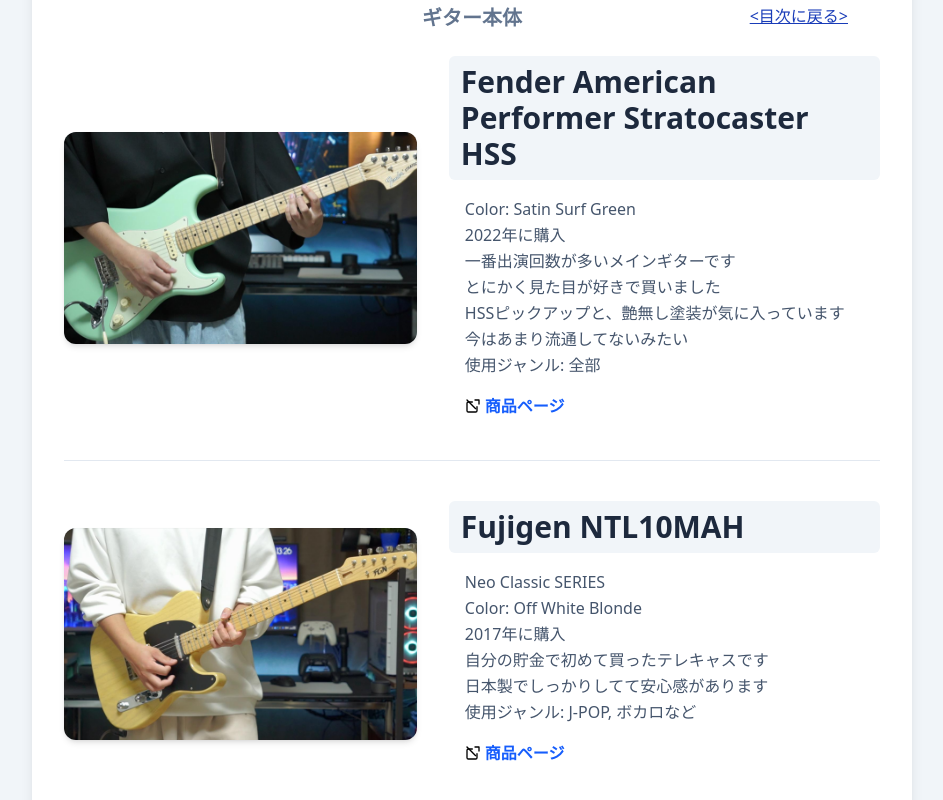
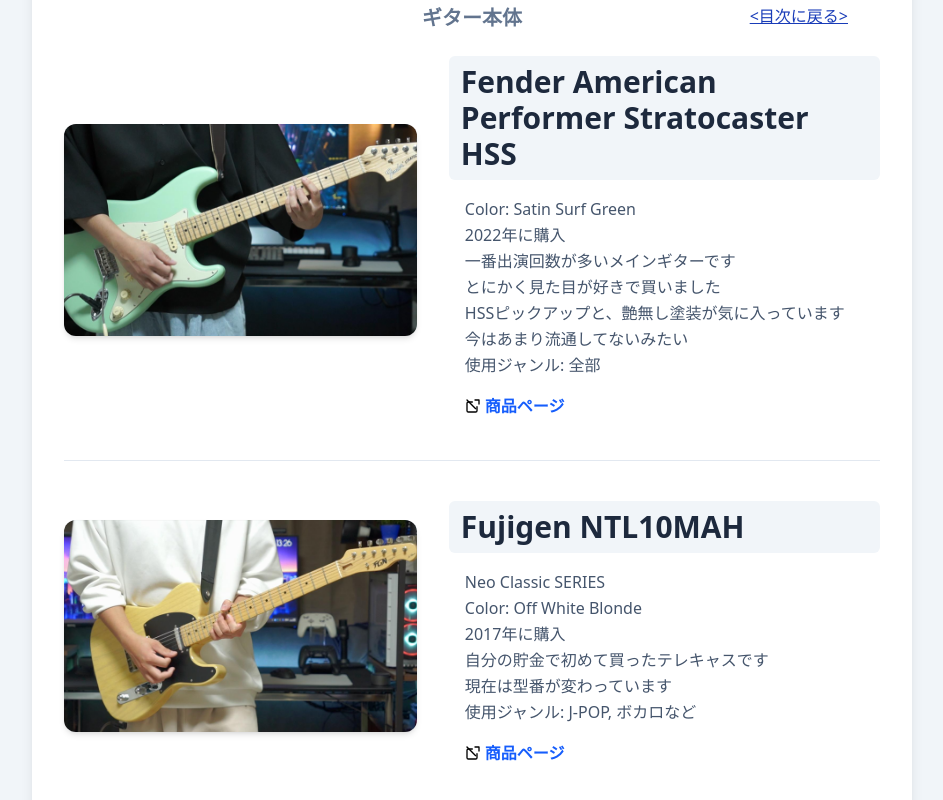
Before and after one commit to yasaka1006/AIRONA-LAB, a React (Vite) app: page /equipments in a window 1280 px wide. Shown: the part 900-1700 px from the top of the page, without its empty margins (168-1111 px from the left). Built offline with nearby package versions, Linux system fonts and the light colour scheme.

Commit message:
Analtics Enable

```diff
--- a/src/components/Equipments.jsx
+++ b/src/components/Equipments.jsx
@@ -10,7 +10,7 @@ const Equipments = () => {
     {
       name: 'Fujigen NTL10MAH',
       image: '/equipments/guitarTele.png',
-      description: 'Neo Classic SERIES<br />Color: Off White Blonde<br />2017年に購入<br />自分の貯金で初めて買ったテレキャスです<br />日本製でしっかりしてて安心感があります<br />使用ジャンル: J-POP, ボカロなど',
+      description: 'Neo Classic SERIES<br />Color: Off White Blonde<br />2017年に購入<br />自分の貯金で初めて買ったテレキャスです<br />現在は型番が変わっています<br />使用ジャンル: J-POP, ボカロなど',
       link: 'https://fujigen.shop/products/list.php?category_id=42',
     },
     {
@@ -411,7 +411,6 @@ const Equipments = () => {
           <a href="#top" className="text-xs md:text-base text-blue-800 absolute top-19 right-3 md:right-16 hover:text-blue-700 transition-colors underline">{"<目次に戻る>"}</a>
           <h2 className="text-3xl md:text-4xl font-bold text-center text-slate-800 mb-6">
             Guitars
-
             <br />
             <span className="text-xl text-slate-500">ギター本体</span>
           </h2>
@@ -421,7 +420,7 @@ const Equipments = () => {
           <div key={index}>
             {index > 0 && <div className="block h-px bg-slate-200 my-6 lg:my-10"></div>}
             <div className={`xl:flex items-center gap-4 md:gap-6 xl:gap-8 mb-6 xl:mb-10`}>
-              <div className="w-full md:w-[70%] mx-auto xl:w-[45%] aspect-[5/3] xl:aspect-[5/3] bg-slate-200 overflow-hidden rounded-xl shadow-md">
+              <div className="w-full md:w-[70%] mx-auto xl:w-[45%] aspect-[5/3] xl:aspect-[5/3] bg-slate-200 overflow-hidden rounded-xl shadow-md mb-4">
                 <img src={guitar.image} alt={guitar.name} className="w-full h-full object-cover" />
               </div>
               <div className="w-full xl:w-[55%]">
```
